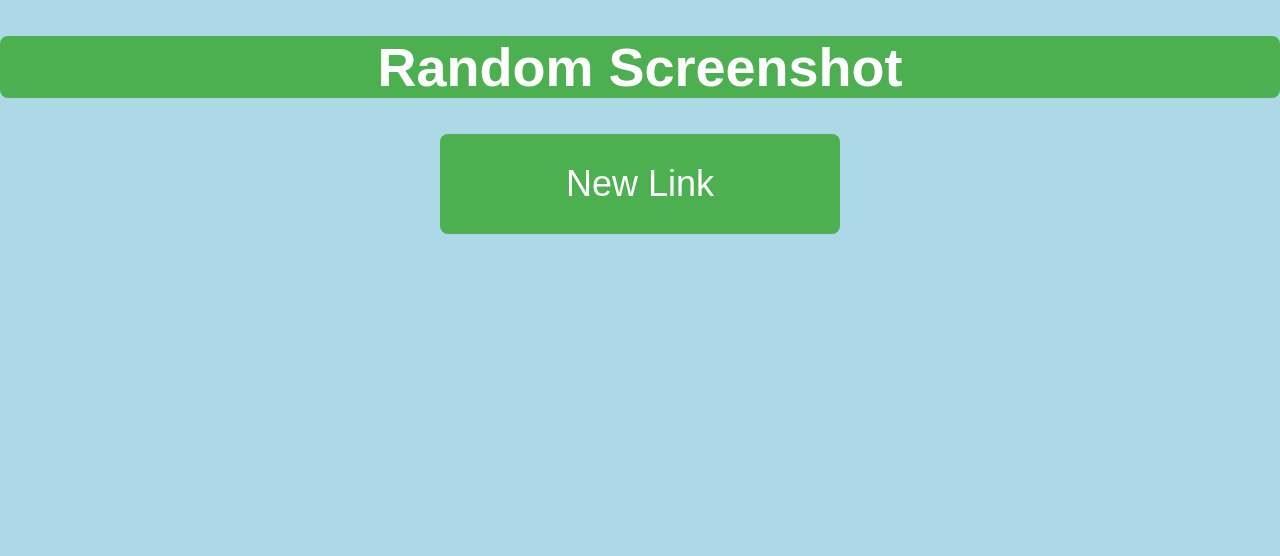
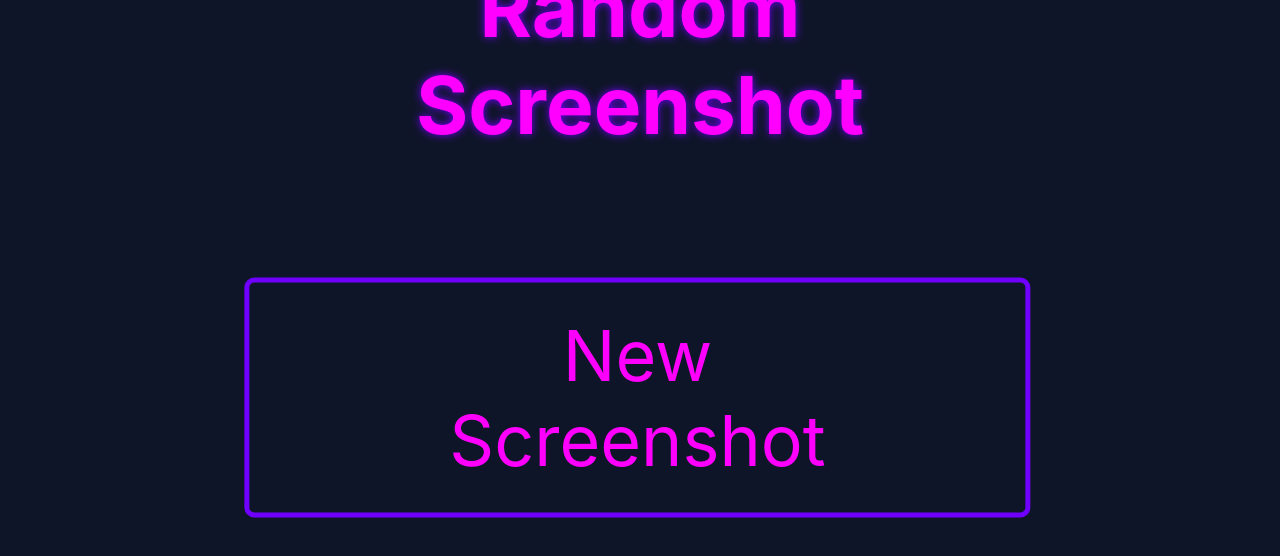
Before and after one commit to seanieStack/purtrex.xyz, a plain HTML site: page prntsc/index.html in a window 1280 px wide. Drawn offline with Linux system fonts and the light colour scheme.

Commit message:
Updated CSS for prnt.sc

```diff
--- a/prntsc/index.html
+++ b/prntsc/index.html
@@ -11,12 +11,15 @@
 
 		<body>
 
-			<div class="a">
-
-				<h1 id="title">Random Screenshot </h1>
-
-				<button id="button" type="button" onclick="openInNewTab()" >New Link</button>
-
+			<div class="main-page">
+				<div class="vert">
+					<div class="content">
+						<h1 id="title">Random Screenshot </h1>
+					</div>
+				</div>
+				<div class="newButton">
+					<a href="#" onclick="openInNewTab()" class="button1">New Screenshot</a>
+				</div>
 			</div>
 
 		</body>
--- a/prntsc/stylesheet.css
+++ b/prntsc/stylesheet.css
@@ -1,43 +1,59 @@
 
 body {
+    background-color: #0f1529;
+  }
 
-    margin: 0 auto;
-    background-color: lightblue;
-    text-align: center;
-
-
+  .main-page{
+    height: 90vh;
 }
 
-#button {
+.vert {
+    margin: 0;
+    position: absolute;
+    top: 7%;
+    left: 50%;
+    -ms-transform: translate(-50%, -50%);
+    transform: translate(-50%, -50%);
+  }
 
-    background-color: #4CAF50;
-    border: none;
-    border-radius: 8px;
-    color: white;
-    font-size: 36px;
-    transition: 0.4s;
-    font-family: 'Arial';
-    height: 100px;
-    width: 400px;
-
-
+.content{
+    color: rgb(255, 0, 255);
+    font-family: -apple-system, BlinkMacSystemFont, 'Segoe UI', Roboto, Oxygen, Ubuntu, Cantarell, 'Open Sans', 'Helvetica Neue', sans-serif;
+    text-align: center;
+    font-size: 40px;
+    text-shadow: 0px 0px 8px rgb(111, 0, 255) ;
 }
 
-#button:hover {
-
-    background-color: white;
-    color: #4CAF50;
-
+.newButton{
+    margin: 0;
+    position: absolute;
+    top: 50%;
+    left: 50%;
+    -ms-transform: translate(-50%, -50%);
+    transform: translate(-50%, -50%);
 }
 
-#title {
-
-    background-color: #4CAF50;
-    border: none;
-    border-radius: 8px;
-    color: white;
-    font-size: 54px;
-    font-family: 'Arial';
-    margin-right: auto;
-    margin-left: auto;
+a.button1{
+    display:inline-block;
+    padding:30px 200px;
+    border: 5px solid rgb(111, 0, 255);
+    margin:0 5px 5px 0;
+    border-radius: 10px;
+    box-sizing: border-box;
+    text-decoration:none;
+    font-family: -apple-system, BlinkMacSystemFont, 'Segoe UI', Roboto, Oxygen, Ubuntu, Cantarell, 'Open Sans', 'Helvetica Neue', sans-serif;
+    font-size: 70px;
+    color: rgb(255, 0, 255);
+    text-align:center;
+    transition: all 0.3s;
 }
+a.button1:hover{
+    color: #0f1529;
+    background-color: rgb(111, 0, 255);
+}
+@media all and (max-width:30em){
+    a.button1{
+    display:block;
+    margin:0.4em auto;
+    }
+}
```
